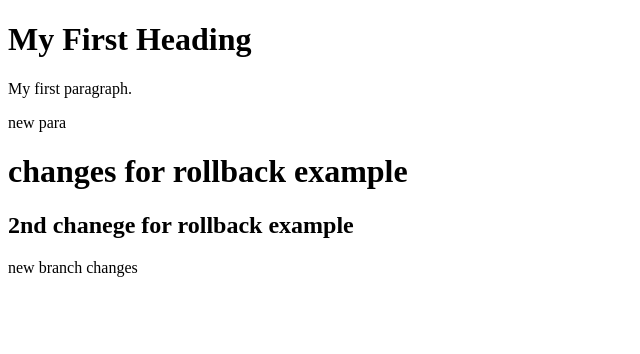
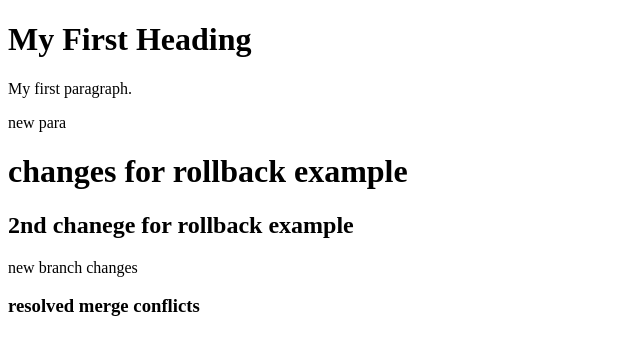
Before and after one commit to byteuprisetutor/tutorial2, a plain HTML site: page index.html in a window 1280 px wide. Shown: the whole page, without its empty margins (0-640 px from the left). Drawn offline with Linux system fonts and the light colour scheme.

Commit message:
rollback commit 3

```diff
--- a/index.html
+++ b/index.html
@@ -9,5 +9,6 @@
 <h1>changes for rollback example</h1>
 <h2>2nd chanege for rollback example</h2>
 <p>new branch changes</p>
+<h3>resolved merge conflicts</h3>
 </body>
 </html>
```
